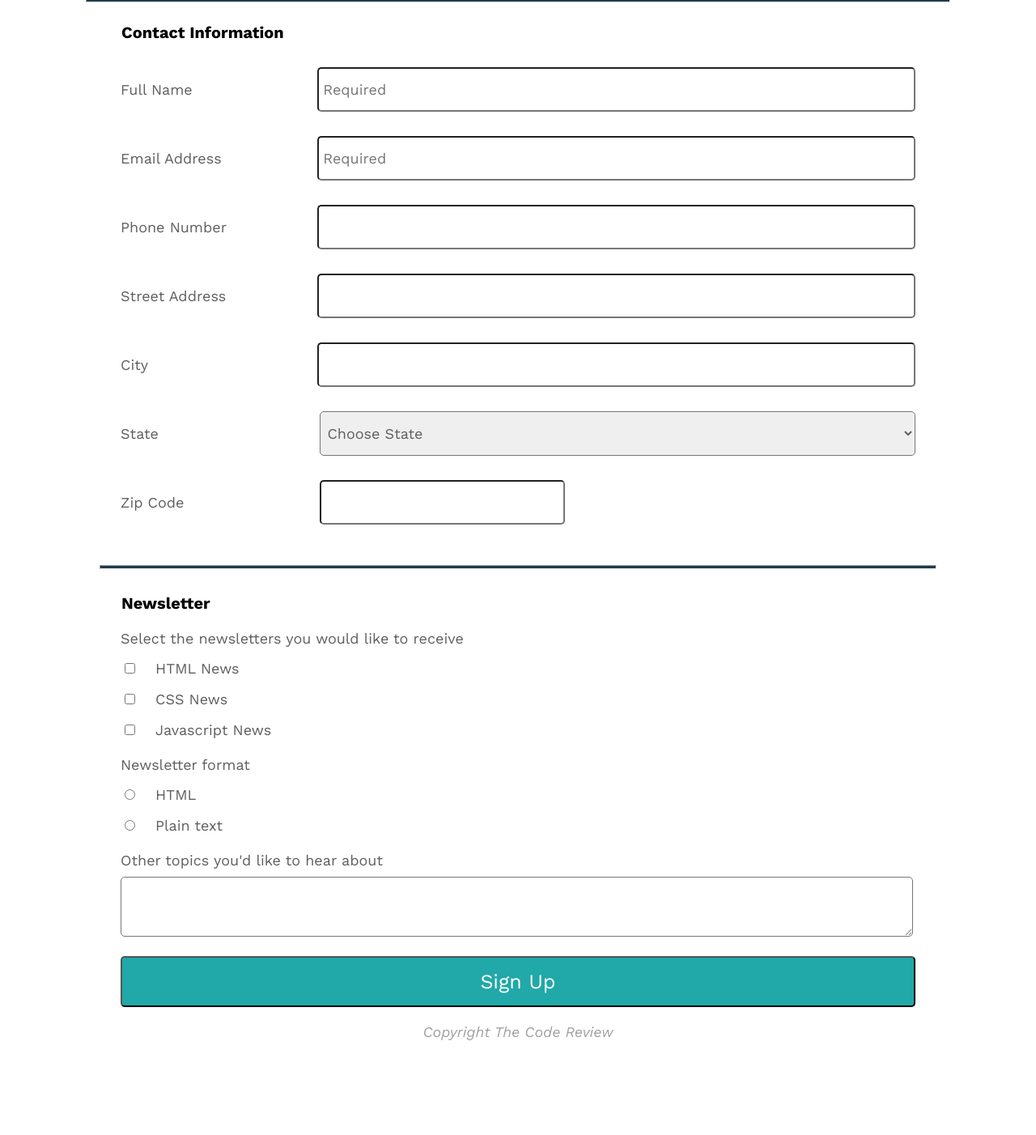
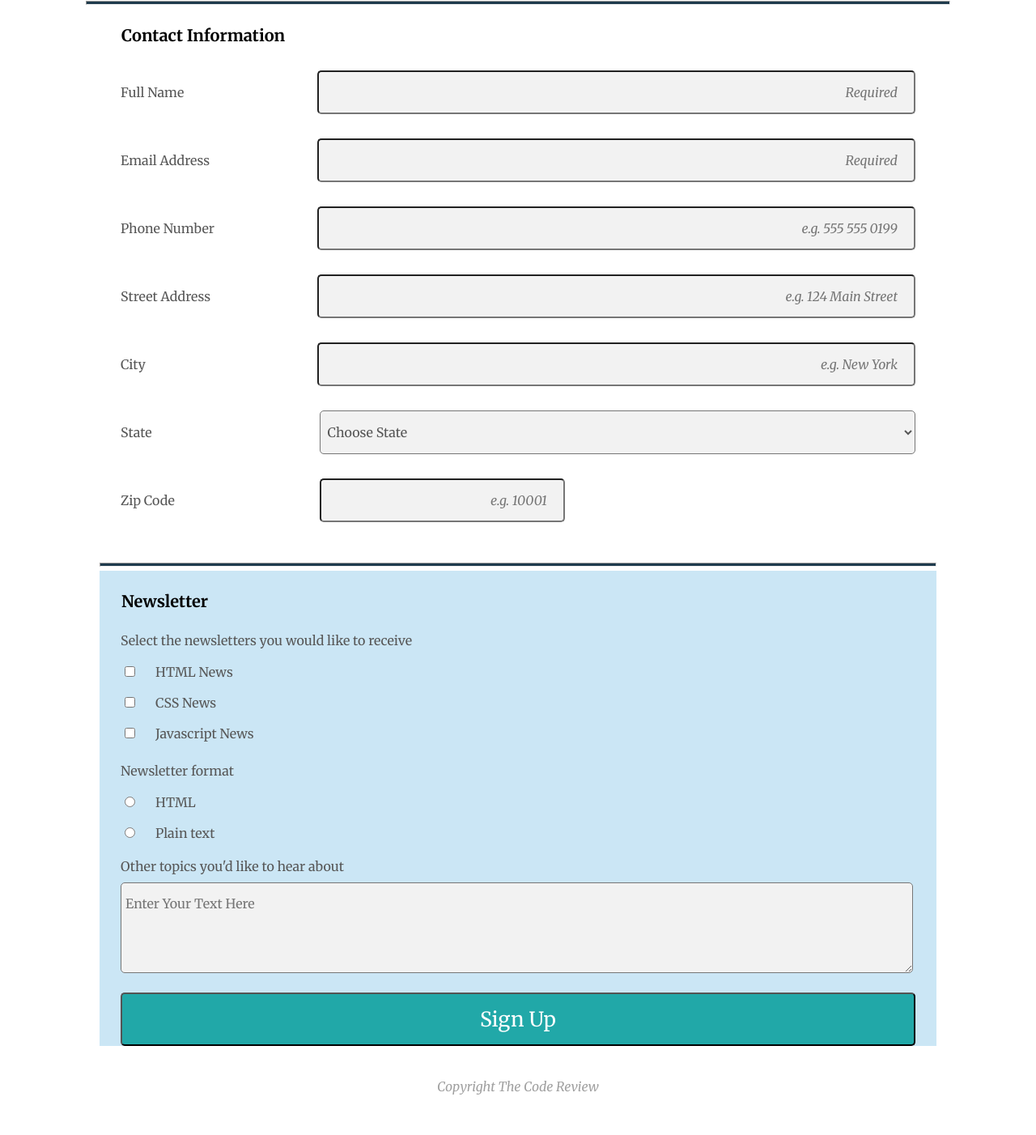
Before and after one commit to JoanneW-27/Project-3---An-Online-Registration-Form, a plain HTML site: page index.html in a window 1280 px wide. Shown: the part 229-1631 px from the top of the page at 81% size. Before the commit the page ends 1534 px from the top, so only its background shows below. Drawn offline with nearby package versions, Linux system fonts and the light colour scheme; a web font is replaced by a local one.

Commit message:
Made some edits and added to the html and css
Checked through the html and css, made some changes and completed the exceeds section.

```diff
--- a/css/styles.css
+++ b/css/styles.css
@@ -1,18 +1,20 @@
-
 * {  /*Using the mobile-first approach*/
-  font-family: "Work Sans", sans-serif;
+  font-family: "Merriweather", serif;
   font-optical-sizing: auto;
+  font-weight: 400;
   font-style: normal;
+  font-variation-settings:
+  "wdth" 100;
   text-align: left;
   margin: 0 auto;
   width: auto;
   max-width: 100%;
-  font-size: 18px;
-  color: #5f5e5e;
+  font-size: 16px;
+  color: #575757;
 }
 
 h1, h2, .intro {
- text-align: center;
+  text-align: center;
 }
 
 h1 {
@@ -32,6 +34,10 @@ h2, .contact, .newslet { /*Targeting the titles*/
 .intro, .foot { /*Targeting the intro paragraph and the footer paragraph*/
   color:#A0A0A0;
   padding: 5px 20px 40px 20px;
+}
+
+p {
+  padding: 5px 2px 2px 0px;
 }
 
 .horrizantal-line1,.horrizantal-line2, .horrizantal-line3 {
@@ -55,10 +61,16 @@ form, .top, .end {  /*Targeting the whole form and the main two sections inside*
   border: 1px;
 }
 
-.contact, .newslet { /*Targeting the two titles inside the form to match eachother*/
+.contact, .newslet { /*Targeting the two titles inside the form to match each other*/
   padding: 25px 10px 20px 0 ;
   margin: 1px;
   width: 100%;
+}
+
+input::placeholder {
+  text-align: end;
+  padding: 0 20px 0 0;
+  font-style: italic;
 }
 
 #name, #mail, #phone, #address, #city, #state, #zip, #other-topics { /*Targeting all the input boxes*/
@@ -71,6 +83,10 @@ form, .top, .end {  /*Targeting the whole form and the main two sections inside*
 
 #zip { /*Altering the zip input box to be shorter than the others*/
   width: 50%;
+}
+
+#other-topics {
+  height: 80px;
 }
 
  #html-news, #css-news, #javascript-news, #html, #plain-text { /*Targeting all the checkboxes*/
@@ -88,20 +104,22 @@ button {
   padding: 15px;
 }
 
-input:focus {
-  background-color: #91DAF0;
+input, select, textarea {
+  background-color: #F2F2F2;
+  transition: background-color 1s; /*This is to make the background color, from the focus states, fade in and out*/
 }
 
-select:focus {
-  background-color: #f3b7f0;
+input:focus, select:focus, textarea:focus { /*Targeting the boxes once they are clicked on*/
+  background-color: #b0e8ee;
+  border-color: #2b5068;
 }
 
-textarea:focus {
-  background-color: #e786ac;
+.end-background {
+  background-color: #cbe6f5;
 }
 
 .foot { /*Targeting the text at the bottom inside the footer*/
-  padding: 20px;
+  padding: 40px 0 50px 0;
   text-align: center;
   font-style: italic;
 }
@@ -133,5 +151,4 @@ textarea:focus {
     width: 25%;
   }
 
-
 }
--- a/index.html
+++ b/index.html
@@ -6,7 +6,6 @@
   <title>Document</title>
   <link rel="stylesheet" href="css/styles.css">
   <link href="https://fonts.googleapis.com/css2?family=Google+Sans+Flex:opsz,wght@1..144,1..1000&family=Google+Sans:ital,opsz,wght@0,17..18,400..700;1,17..18,400..700&family=Merriweather:ital,opsz,wght@0,18..144,300..900;1,18..144,300..900&family=Work+Sans:ital,wght@0,100..900;1,100..900&display=swap" rel="stylesheet">
-</head>
 <body>
   <header>
     <h1>THE CODE REVIEW</h1>
@@ -20,29 +19,29 @@
       <fieldset class="top"> <!-- Split the form into two sections using the classes top and end to show this -->
         <legend class="contact">Contact Information</legend>
 
-          <div class="f-name"> <!-- Split the form into smaller sections using divs to allow more flexibility when stlying and keeping it clear to see in the html -->
+          <div class="f-name"> <!-- Split the form into smaller sections using divs to allow more flexibility when styling and keeping it clear to see in the html -->
           <label for="name">Full Name</label>
-          <input type="text" id="name" name="user-name" placeholder="Required"><br>
+          <input type="text" id="name" name="user-name" placeholder="Required" required><br>
           </div>
 
           <div class="email-a">
           <label for="mail">Email Address</label><br>
-          <input type="email" id="mail" name="user-name" placeholder="Required"><br>
+          <input type="email" id="mail" name="user-email" placeholder="Required" required><br>
           </div>
 
           <div class="phone-n">
           <label for="phone">Phone Number</label><br>
-          <input type="tel" id="phone" name="user-phone"><br>
+          <input type="tel" id="phone" name="user-phone" placeholder="e.g. 555 555 0199"><br>
           </div>
 
           <div class="s-address">
           <label for="address">Street Address</label><br>
-          <input type="text" id="address" name="user-address"><br>
+          <input type="text" id="address" name="user-address" placeholder="e.g. 124 Main Street"><br>
           </div>
 
           <div class="city-n">
           <label for="city">City</label><br>
-          <input type="text" id="city" name="user-city"><br>
+          <input type="text" id="city" name="user-city" placeholder="e.g. New York"><br>
           </div>
 
           <div class="state-n">
@@ -60,12 +59,13 @@
 
           <div class="zip-c">
           <label for="zip">Zip Code</label><br>
-          <input type="text" id="zip" name="user-zip"><br>
+          <input type="text" id="zip" name="user-zip" placeholder="e.g. 10001"><br>
           </div>
       </fieldset>
 
-      <hr class="horrizantal-line3">
+  <hr class="horrizantal-line3">
 
+    <div class="end-background"> <!-- This div is for adding a background color to the last section of the form -->
       <fieldset class="end">
         <legend class="newslet">Newsletter</legend>
 
@@ -86,12 +86,13 @@
 
           <div class="othertopics">
           <label for="other-topics">Other topics you'd like to hear about</label><br>
-          <textarea id="other-topics" name="user-bio"></textarea>
+          <textarea id="other-topics" name="user-bio" placeholder="Enter Your Text Here"></textarea>
           </div>
 
           <button type="submit">Sign Up</button>
 
       </fieldset>
+    </div>
     </form>
 
     <footer>
```
